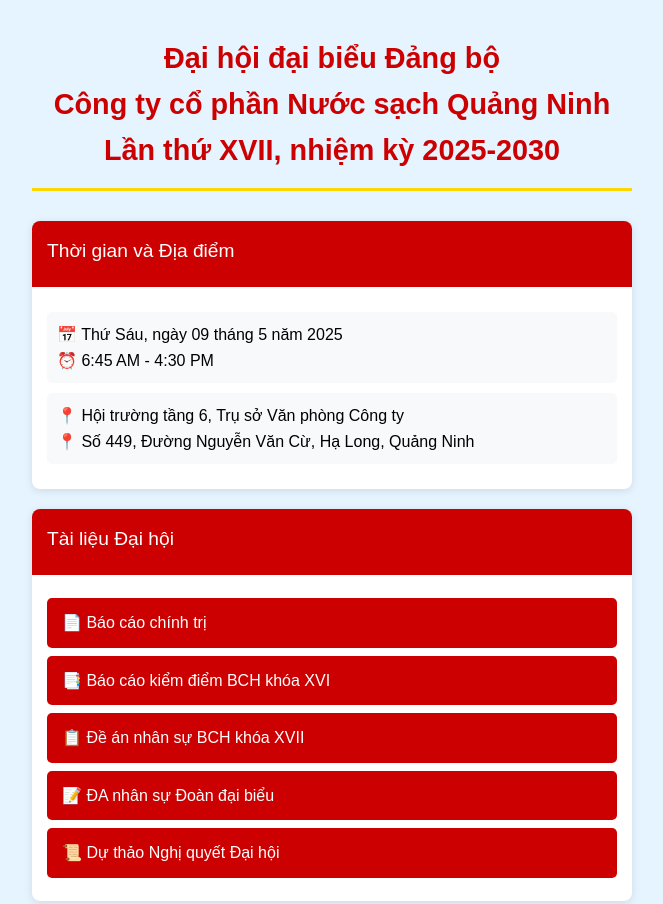
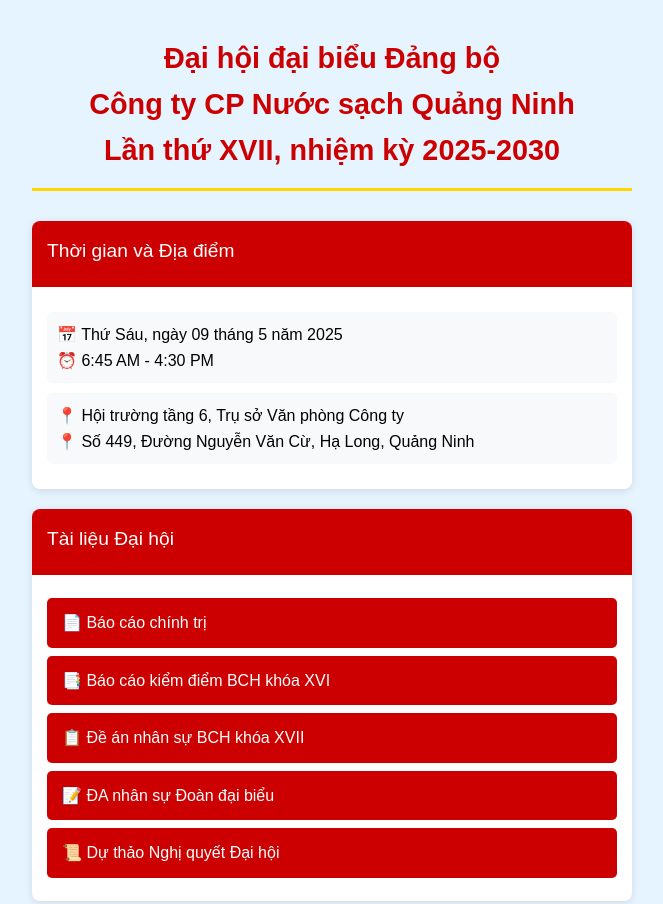
Before and after one commit to NgocVPDU/Daihoi, a plain HTML site: page index.html in a window 1280 px wide. Shown: the top 904 px of the page, without its empty margins (308-971 px from the left). Drawn offline with Linux system fonts and the light colour scheme.

Commit message:
Update index.html

```diff
--- a/index.html
+++ b/index.html
@@ -123,7 +123,7 @@
     <div class="container">
         <h1>
             Đại hội đại biểu Đảng bộ<br>
-            Công ty cổ phần Nước sạch Quảng Ninh<br>
+            Công ty CP Nước sạch Quảng Ninh<br>
             Lần thứ XVII, nhiệm kỳ 2025-2030
         </h1>
 
```
